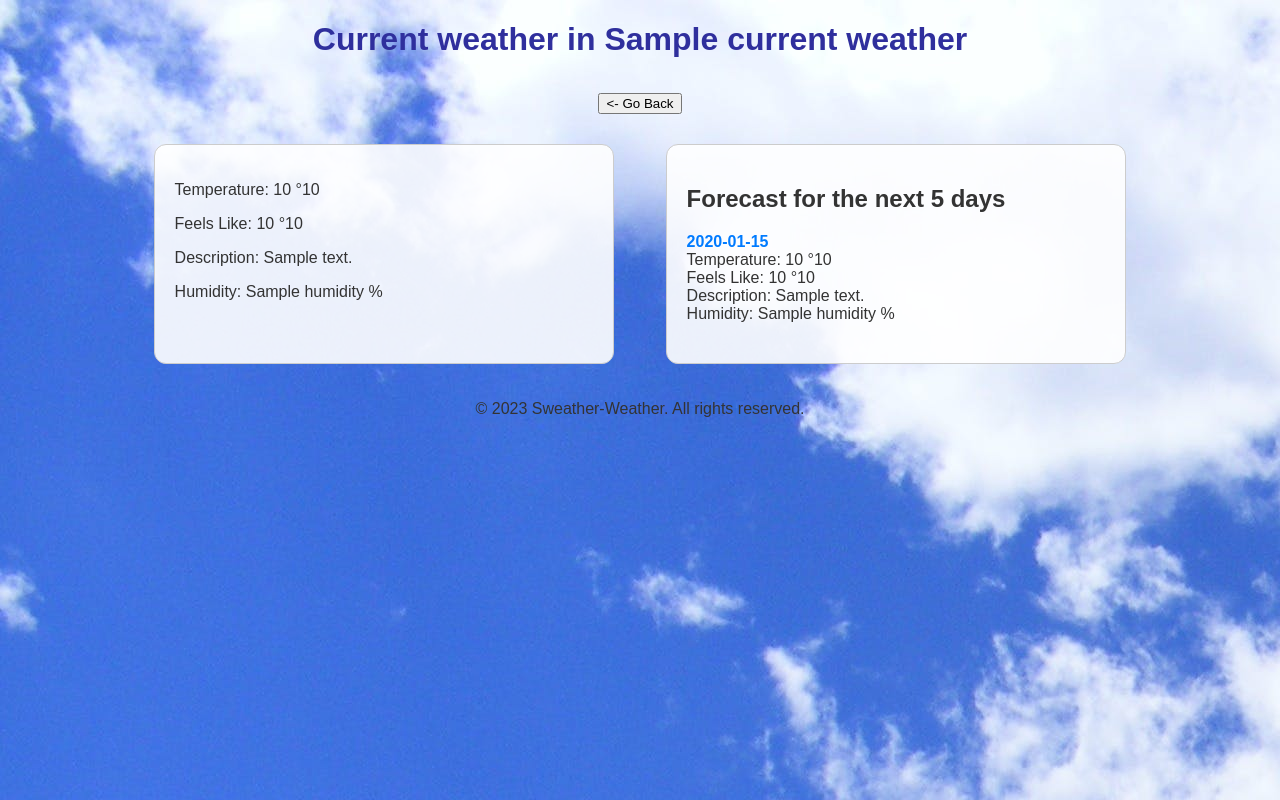
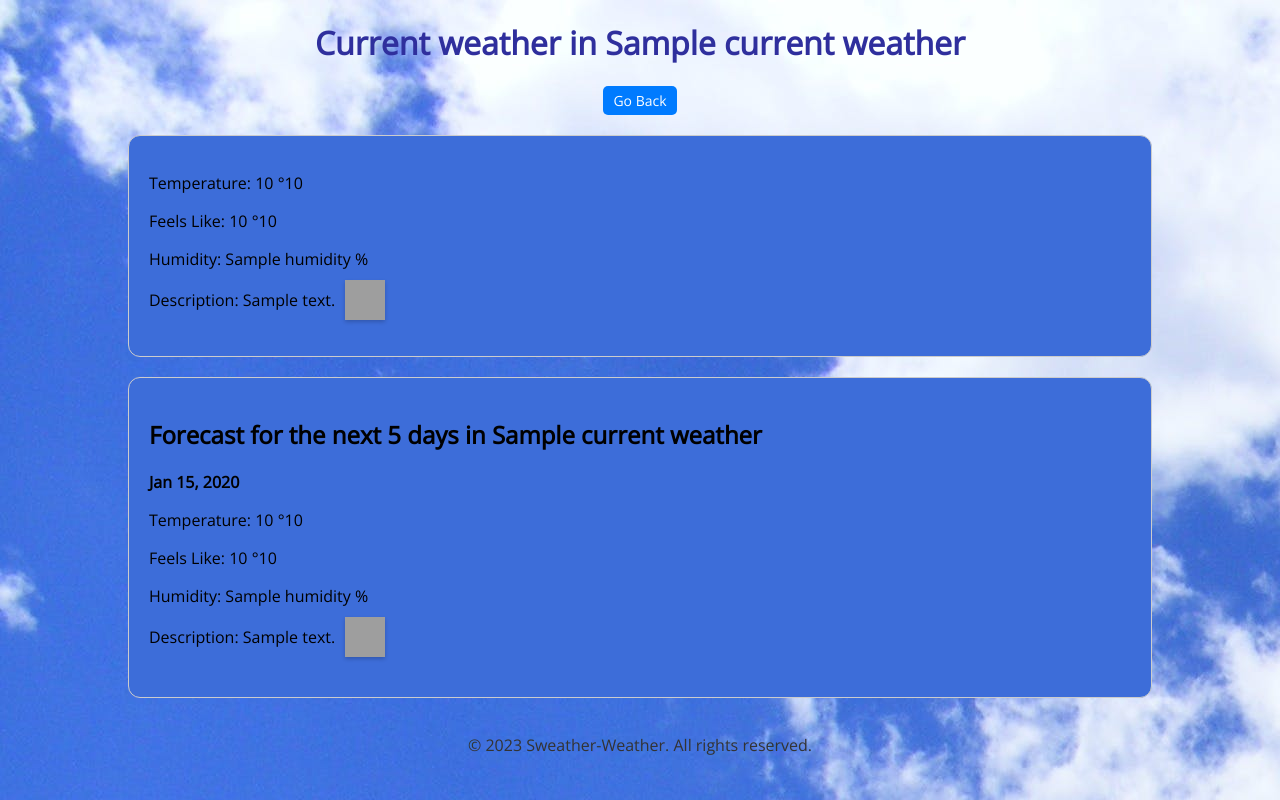
Before and after one commit to ainarku/sweater-weather, a Django app: template weatherapp/sweatherapp/templates/weather_result.html in a window 1280 px wide. Run offline with Django 4.2, Linux system fonts and the light colour scheme; the template is opened without the code that fills it: most values are stand-ins (such as "Sample title", 1, 10 or a date in 2020); grey boxes are pictures that could not be loaded.

Commit message:
Fixes to styles, added weather icons

```diff
--- a/weatherapp/sweatherapp/static/styles.css
+++ b/weatherapp/sweatherapp/static/styles.css
@@ -2,7 +2,7 @@
 
 body {
     background-image: url('clouds.jpg');
-    font-family: 'Arial', sans-serif;
+    font-family: 'Open Sans', sans-serif;
     margin: 0;
     padding: 0;
     display: flex;
@@ -28,17 +28,17 @@ h1 {
 }
 
 section {
-    width: 45%; /* Adjust as needed */
+    width: 45%;
     padding: 20px;
     border: 1px solid #ccc;
     margin-bottom: 20px;
     box-sizing: border-box;
-    background-color: rgba(255, 255, 255, 0.9);
+    background-color: #3d6dd9;;
     border-radius: 12px;
 }
 
 .form-group {
-    margin-bottom: 10px;
+    margin-bottom: 20px; /* Increased margin for more spacing */
 }
 
 .form-control {
@@ -48,38 +48,66 @@ section {
     border-radius: 12px;
 }
 
-.btn {
+.btn,
+.btn-primary {
+    margin-top: 10px; /* Added margin to the buttons */
     padding: 5px 10px;
     border: none;
     cursor: pointer;
+    display: inline-block;
+    font-size: 14px;
+    color: #fff;
+    text-decoration: none;
+    border-radius: 5px;
 }
 
 .btn-primary {
     background-color: #007bff;
-    color: #fff;
+}
+
+.btn-primary:hover {
+    background-color: #0056b3;
 }
 
 .weather-details {
     margin-top: 20px;
+    display: flex;
+    flex-direction: column;
+    align-items: flex-start;
 }
 
 .location,
 .temperature,
+.feels_like,
+.humidity,
 .condition,
-.humidity {
+.forecast-description {
     margin-bottom: 10px;
 }
 
-.forecast,
-.weather_news {
-    width: 100%; /* Adjust as needed */
+.condition img,
+.forecast-description img {
+    margin-left: 10px;
+    width: 40px;
+    height: 40px;
+    box-shadow: 0 2px 4px rgba(0, 0, 0, 0.2);
+}
+
+.condition,
+.forecast-description {
+    display: flex;
+    align-items: center;
+    justify-content: center;
+    margin-top: 10px;
+}
+
+.forecast {
+    width: 100%;
     padding: 20px;
-    border: 1px solid #ccc;
     margin-bottom: 20px;
     box-sizing: border-box;
     border-radius: 10px;
-    background-color: rgba(255, 255, 255, 0.9);
-
+    background-color: #3d6dd9;;;
 }
 
 .forecast table {
@@ -90,9 +118,18 @@ section {
 .forecast table th,
 .forecast table td {
     padding: 10px;
+    text-align: center;
 }
 
-.forecast table th:first-child {
+.forecast table th:first-child,
+.forecast table td:first-child {
+    text-align: left;
+}
+
+.forecast table th:nth-child(2),
+.forecast table td:nth-child(2),
+.forecast table th:nth-child(3),
+.forecast table td:nth-child(3) {
     text-align: center;
 }
 
--- /dev/null
+++ b/weatherapp/sweatherapp/static/weather_result_styles.css
@@ -0,0 +1,103 @@
+/* static/weather_result_styles.css */
+
+body {
+    background-image: url('../static/clouds.jpg');
+    font-family: 'Open Sans', sans-serif;
+    display: flex;
+    flex-direction: column;
+    align-items: center;
+    margin: 0;
+    padding: 0;
+    background-color: #3d6dd9; /* Match the background color from styles.css */
+    color: #333; /* Set text color to black to match styles.css */
+}
+
+h1 {
+    font-size: 2em;
+    color: #2f2f9d; /* Match the color from styles.css */
+}
+
+.container {
+    display: flex;
+    flex-direction: column;
+    align-items: center;
+    width: 80%;
+    margin-top: 20px;
+}
+
+.current-weather,
+.forecast {
+    width: 100%;
+    padding: 20px;
+    border: 1px solid #ccc;
+    margin-bottom: 20px;
+    box-sizing: border-box;
+    border-radius: 12px;
+    background-color: #3d6dd9;
+    color: #000; /* Set text color to black for both current-weather and forecast */
+}
+
+.condition img,
+.description img {
+    margin-left: 10px;
+    width: 40px;
+    height: 40px;
+    box-shadow: 0 2px 4px rgba(0, 0, 0, 0.2);
+}
+
+.condition,
+.description {
+    display: flex;
+    align-items: center;
+    margin-top: 10px;
+}
+
+.current-weather p:not(:last-child),
+.forecast li:not(:last-child) p,
+.forecast li:not(:last-child) .condition,
+.forecast-details p:not(:last-child) {
+    margin-bottom: 10px;
+}
+
+.current-weather .condition p:last-child,
+.forecast-details p:last-child {
+    margin-bottom: 0;
+}
+
+ul {
+    list-style-type: none;
+    padding: 0;
+    margin: 0; /* Reset margin for the list */
+}
+
+li {
+    margin-bottom: 20px;
+}
+
+strong {
+    color: #007bff;
+}
+
+/* Updated the back button styles */
+.back-button {
+    display: inline-block;
+    padding: 5px 10px;
+    font-size: 14px;
+    color: #fff;
+    text-decoration: none;
+    border: none;
+    border-radius: 5px;
+    cursor: pointer;
+    background-color: #007bff;
+}
+
+.back-button:hover {
+    background-color: #0056b3;
+}
+
+/* Additional styles for the date */
+.date,
+.forecast strong {
+    color: #000; /* Set the date text color to black */
+    font-weight: bold;
+}
--- a/weatherapp/sweatherapp/templates/weather_result.html
+++ b/weatherapp/sweatherapp/templates/weather_result.html
@@ -4,105 +4,43 @@
 <head>
     <meta charset="UTF-8">
     <meta name="viewport" content="width=device-width, initial-scale=1.0">
-    <link rel="stylesheet" href="{% static 'styles.css' %}">
+    <link rel="stylesheet" href="{% static 'weather_result_styles.css' %}">
+    <link rel="preconnect" href="https://fonts.googleapis.com">
+    <link rel="preconnect" href="https://fonts.gstatic.com" crossorigin>
+    <link href="https://fonts.googleapis.com/css2?family=Open+Sans&display=swap" rel="stylesheet">
     <title>Weather Results</title>
-
-    <style>
-        body {
-            background-image: url('../static/clouds.jpg');
-            font-family: 'Arial', sans-serif;
-            background-color: #f5f5f5;
-            color: #333;
-            display: flex;
-            flex-direction: column;
-            align-items: center;
-        }
-
-        h1 {
-            color: #2f2f9d;
-        }
-
-         .back-button {
-            display: inline-block;
-            padding: 10px 20px;
-            font-size: 20px;
-            color: #fff;
-            text-decoration: none;
-            border: none;
-            border-radius: 10px;
-            cursor: pointer;
-        }
-
-        .back-button:hover {
-            background-color: #2f2f9d;
-        }
-
-        .container {
-            display: flex;
-            justify-content: space-around;
-            width: 80%;
-            margin-top: 20px;
-
-        }
-
-        .current-weather,
-        .forecast {
-            width: 45%;
-            padding: 20px;
-            border: 1px solid #ccc;
-            margin-bottom: 20px;
-            box-sizing: border-box;
-            border-radius: 12px;
-            background-color: rgba(255, 255, 255, 0.9);
-        }
-
-        p {
-            margin-bottom: 10px;
-        }
-
-        ul {
-            list-style-type: none;
-            padding: 0;
-        }
-
-        li {
-            margin-bottom: 20px;
-        }
-
-        strong {
-            color: #007bff;
-        }
-    </style>
 </head>
 <body>
 <h1>Current weather in {{ current_weather.city_name }}</h1>
-<a  class="back-button">
-     <button onclick="goBack()"><- Go Back</button>
-</a>
+<a class="back-button" href="#" onclick="goBack()">Go Back</a>
+
 <div class="container">
     <div class="current-weather">
         <p>Temperature: {{ current_weather.temperature|floatformat:0 }} °{{ temperature_unit }}</p>
         <p>Feels Like: {{ current_weather.feels_like|floatformat:0 }} °{{ temperature_unit }}</p>
-        <p>Description: {{ current_weather.weather_description }}</p>
         <p>Humidity: {{ current_weather.humidity }} %</p>
+        <p class="description">
+            Description: {{ current_weather.weather_description }} <img
+                src="https://openweathermap.org/img/wn/{{ current_weather.weather_icon }}.png" alt="Weather Icon">
+        </p>
     </div>
 
     {% if forecast_data %}
         <div class="forecast">
-            <h2>Forecast for the next 5 days</h2>
+            <h2>Forecast for the next 5 days in {{ current_weather.city_name }}</h2>
             <ul>
                 {% for forecast in forecast_data %}
                     {% if forloop.counter <= 5 %}
                         <li>
-                            <strong>{{ forecast.date_time|date:"Y-m-d" }}</strong>
-                            <br>
-                            Temperature: {{ forecast.temperature|floatformat:0 }} °{{ temperature_unit }}
-                            <br>
-                            Feels Like: {{ forecast.feels_like|floatformat:0 }} °{{ temperature_unit }}
-                            <br>
-                            Description: {{ forecast.weather_description }}
-                            <br>
-                            Humidity: {{ forecast.humidity }} %
+                            <strong>{{ forecast.date_time|date:"M j, Y" }}</strong>
+                            <div class="forecast-details">
+                                <p>Temperature: {{ forecast.temperature|floatformat:0 }} °{{ temperature_unit }}</p>
+                                <p>Feels Like: {{ forecast.feels_like|floatformat:0 }} °{{ temperature_unit }}</p>
+                                <p>Humidity: {{ forecast.humidity }} %</p>
+                                <p class="description">Description: {{ forecast.weather_description }} <img
+                                        src="https://openweathermap.org/img/wn/{{ forecast.weather_icon }}.png"
+                                        alt="Weather Icon"></p>
+                            </div>
                         </li>
                     {% endif %}
                 {% endfor %}
@@ -110,6 +48,7 @@
         </div>
     {% endif %}
 </div>
+
 <script>
     function goBack() {
         window.history.back();
--- a/weatherapp/sweatherapp/views.py
+++ b/weatherapp/sweatherapp/views.py
@@ -21,10 +21,6 @@ def process_weather_view(request, template_name='weather_result.html'):
     return render(request, template_name, context)
 
 
-def weather(request):
-    return process_weather_view(request, 'weather_result.html')
-
-
 def index(request):
     default_city = 'Tallinn'
     temperature_unit = 'C'
```
Also changed, not shown: weatherapp/sweatherapp/templates/index.html (+20 -6 lines), weatherapp/sweatherapp/utils.py (+7 -4 lines). Lines whose indentation alone changed are shown as unchanged.
